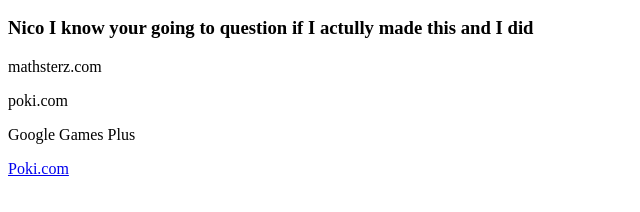
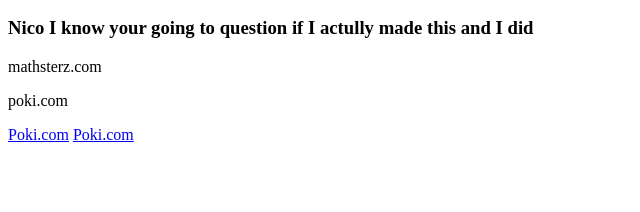
Before and after one commit to LightningThief20/LightningThief20.github.io, a plain HTML site: page index.html in a window 1280 px wide. Shown: the part 96-308 px from the top of the page, without its empty margins (0-640 px from the left). Drawn offline with Linux system fonts and the light colour scheme.

Commit message:
Update index.html

```diff
--- a/index.html
+++ b/index.html
@@ -5,5 +5,6 @@
 
 <p>mathsterz.com</p>
 <p>poki.com</p>
-<p>Google Games Plus</p>
+<a href="https://sites.google.com/view/unbanned-games/" target="_blank">Poki.com</a>
+
 <a href="https://poki.com" target="_blank">Poki.com</a>
```
